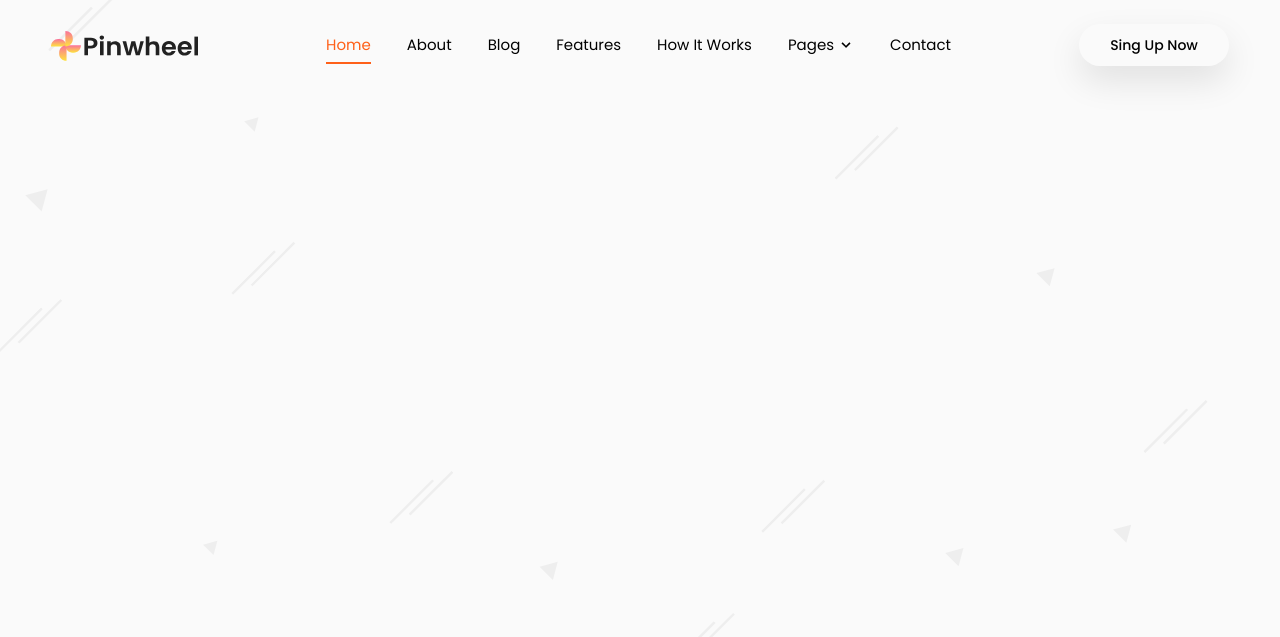
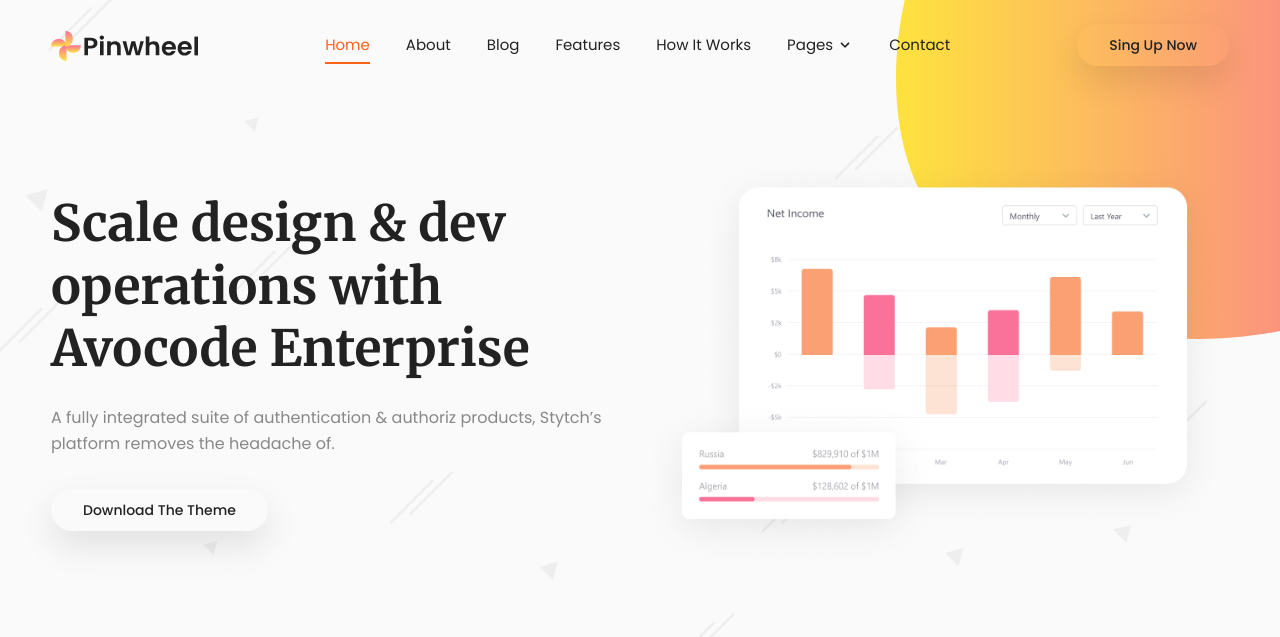
Before and after one commit to ntdung6868/BC82-Capstone-Tailwind, a website: page src/index.html in a window 1280 px wide. Drawn offline with nearby package versions, Linux system fonts and the light colour scheme.

Commit message:
Add Banner

```diff
--- a/src/index.html
+++ b/src/index.html
@@ -138,9 +138,42 @@
                 </div>
             </nav>
         </header>
-        <!-- Banner -->
         <main>
-            <section class="section banner"></section>
+            <!-- Banner -->
+            <section class="section relative">
+                <div class="container">
+                    <div class="grid grid-cols-1 lg:grid-cols-2 items-center">
+                        <div>
+                            <h1 class="heading text-[50px] font-bold">
+                                Scale design &amp; dev operations with Avocode Enterprise
+                            </h1>
+                            <p class="desc mt-6">
+                                A fully integrated suite of authentication &amp; authoriz products, Stytch’s platform
+                                removes the headache of.
+                            </p>
+                            <a
+                                class="btn h-[42px] shadow-[0px_15px_34px_rgba(0,0,0,0.1)] hover:shadow-[0px_10px_45px_rgba(0,0,0,0.05)] mt-8"
+                                href="#!"
+                                >Download The Theme</a
+                            >
+                        </div>
+                        <div>
+                            <img
+                                class="w-full object-contain"
+                                src="./assets/images/banner-img.png"
+                                width="603"
+                                height="396"
+                                alt=""
+                            />
+                        </div>
+                    </div>
+                </div>
+                <img
+                    class="absolute -top-28 right-0 -z-[1] w-full max-w-[30%]"
+                    src="./assets/images/banner-shape.svg"
+                    alt=""
+                />
+            </section>
             <!-- ./end Banner -->
 
             <!-- Key features -->
--- a/src/input.css
+++ b/src/input.css
@@ -4,10 +4,7 @@
 
 body {
     font-family: "Poppins", serif;
-    background-image: url("./assets/images/body-bg.svg");
-    background-repeat: no-repeat;
-    background-size: cover;
-    background-color: rgb(250 250 250 / 1);
+    @apply bg-[url('./assets/images/body-bg.svg')] bg-no-repeat bg-cover bg-[#FAFAFA] text-[#222];
 }
 
 .navbar-link {
@@ -20,10 +17,23 @@
 }
 
 .btn {
-    @apply inline-flex min-w-[150px] font-medium text-sm rounded-[50px] justify-center items-center duration-200;
+    @apply inline-flex min-w-[150px] px-8 font-medium text-sm rounded-[50px] justify-center items-center duration-200;
 }
 
 .nav-dropdown-link {
     @apply inline-flex justify-center lg:justify-start mx-[18px] py-2 min-w-36 text-sm font-medium hover:text-[#fe6019] relative after:content-[''] after:absolute after:left-0 after:bottom-0 after:w-0 after:h-0.5 after:bg-[#fe6019]
     after:transition-all after:duration-300 after:ease-in-out hover:after:w-full;
 }
+
+.section {
+    @apply py-16;
+}
+
+.heading {
+    font-family: "Merriweather", serif;
+    @apply leading-tight;
+}
+
+.desc {
+    @apply text-[#888] leading-[26px];
+}
```
Also changed, not shown: src/output.css.
